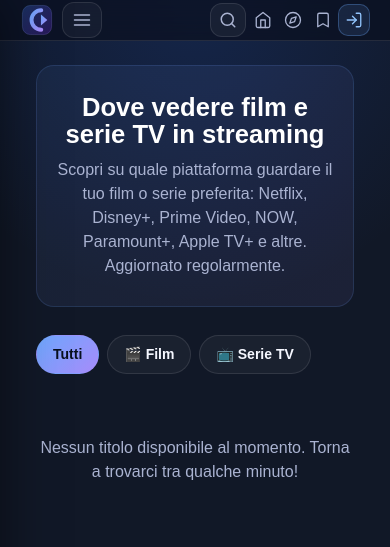
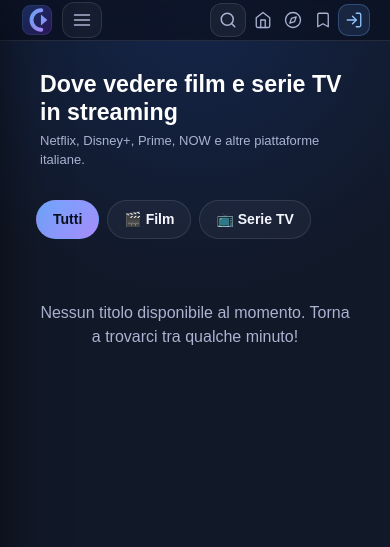
Before and after one commit to jason1984a/cosaguardo, a FastAPI app: page /dove-vedere in a window 390 px wide. Shown: the top 547 px of the page. Run offline with FastAPI, Linux system fonts and the light colour scheme; data comes from the database, SQL or seed files in the repository; data that the repository does not hold is empty; parts of the project's set-up code (start-up, migrations or seed data) failed here and were passed over; some libraries are stand-ins or nearby versions.

Commit message:
Hub /dove-vedere: hero compatto su mobile
Riduce altezza hero da ~280px a ~70px su mobile (no gradient, no border, padding ridotto, sottotitolo breve). Desktop invariato. Card film/serie ora visibili nella prima schermata.

```diff
--- a/app/templates/dove_vedere_hub.html
+++ b/app/templates/dove_vedere_hub.html
@@ -27,6 +27,35 @@
     margin: 0 auto;
     max-width: 640px;
     line-height: 1.5;
+}
+/* Variante mobile del sottotitolo: nascosta di default (desktop) */
+.dvh-hero-sub-mobile { display: none; }
+
+/* Mobile (≤600px): hero compatto per non occupare half-screen al primo
+   caricamento. Su mobile l'utente ha già capito dalla nav drawer di cosa
+   si tratta; la descrizione lunga è poco utile e ruba spazio agli card.
+   Su desktop tutto resta come prima (gradient, padding generoso). */
+@media (max-width: 600px) {
+    .dvh-hero {
+        background: transparent;
+        border: none;
+        padding: 6px 4px 14px;
+        margin-bottom: 16px;
+        text-align: left;
+    }
+    .dvh-hero h1 {
+        font-size: 1.45rem;
+        margin: 0 0 4px;
+        line-height: 1.2;
+    }
+    .dvh-hero-sub-desktop { display: none; }
+    .dvh-hero-sub-mobile {
+        display: block;
+        font-size: 13px;
+        margin: 0;
+        max-width: none;
+        line-height: 1.4;
+    }
 }
 
 .dvh-tabs {
@@ -148,7 +177,8 @@
 
     <header class="dvh-hero">
         <h1>Dove vedere film e serie TV in streaming</h1>
-        <p>Scopri su quale piattaforma guardare il tuo film o serie preferita: Netflix, Disney+, Prime Video, NOW, Paramount+, Apple TV+ e altre. Aggiornato regolarmente.</p>
+        <p class="dvh-hero-sub-desktop">Scopri su quale piattaforma guardare il tuo film o serie preferita: Netflix, Disney+, Prime Video, NOW, Paramount+, Apple TV+ e altre. Aggiornato regolarmente.</p>
+        <p class="dvh-hero-sub-mobile">Netflix, Disney+, Prime, NOW e altre piattaforme italiane.</p>
     </header>
 
     <div class="dvh-tabs">
```
